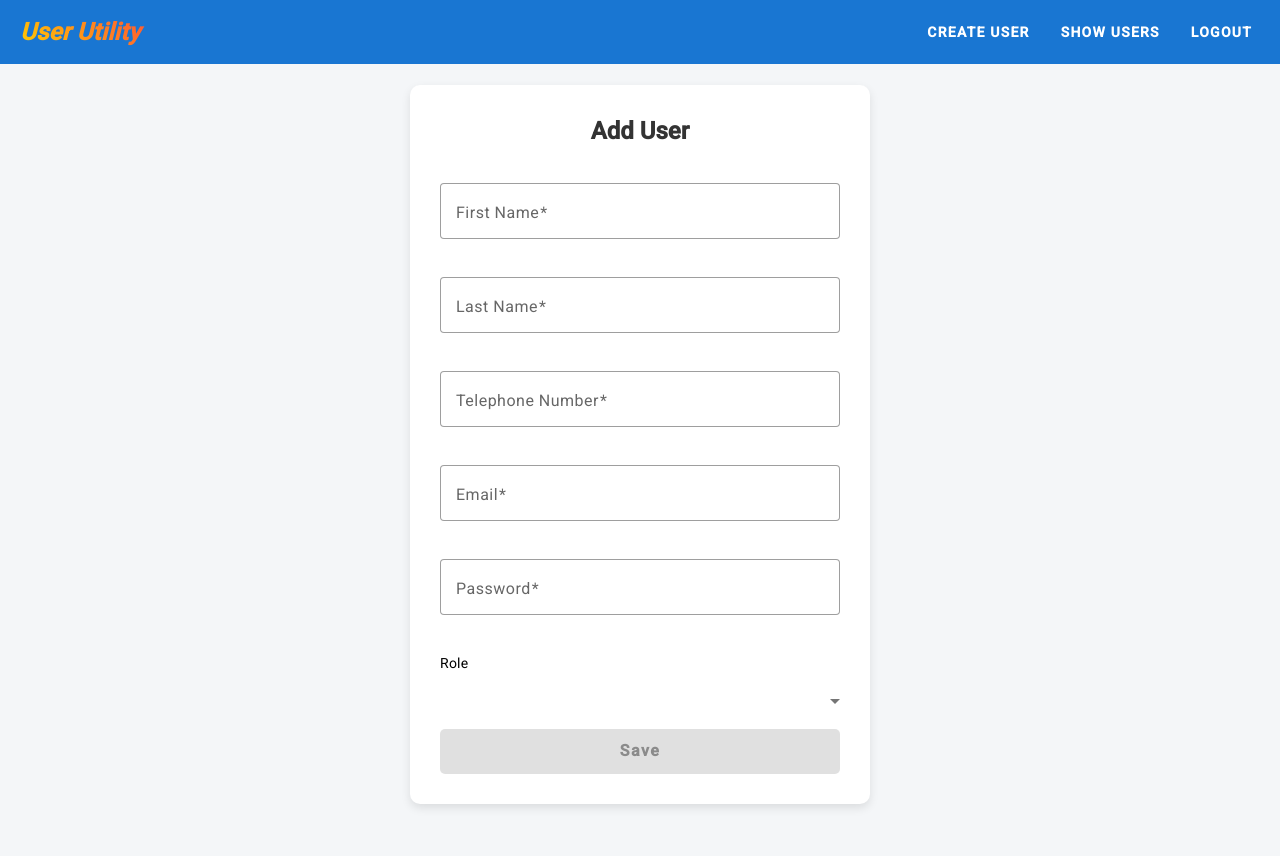
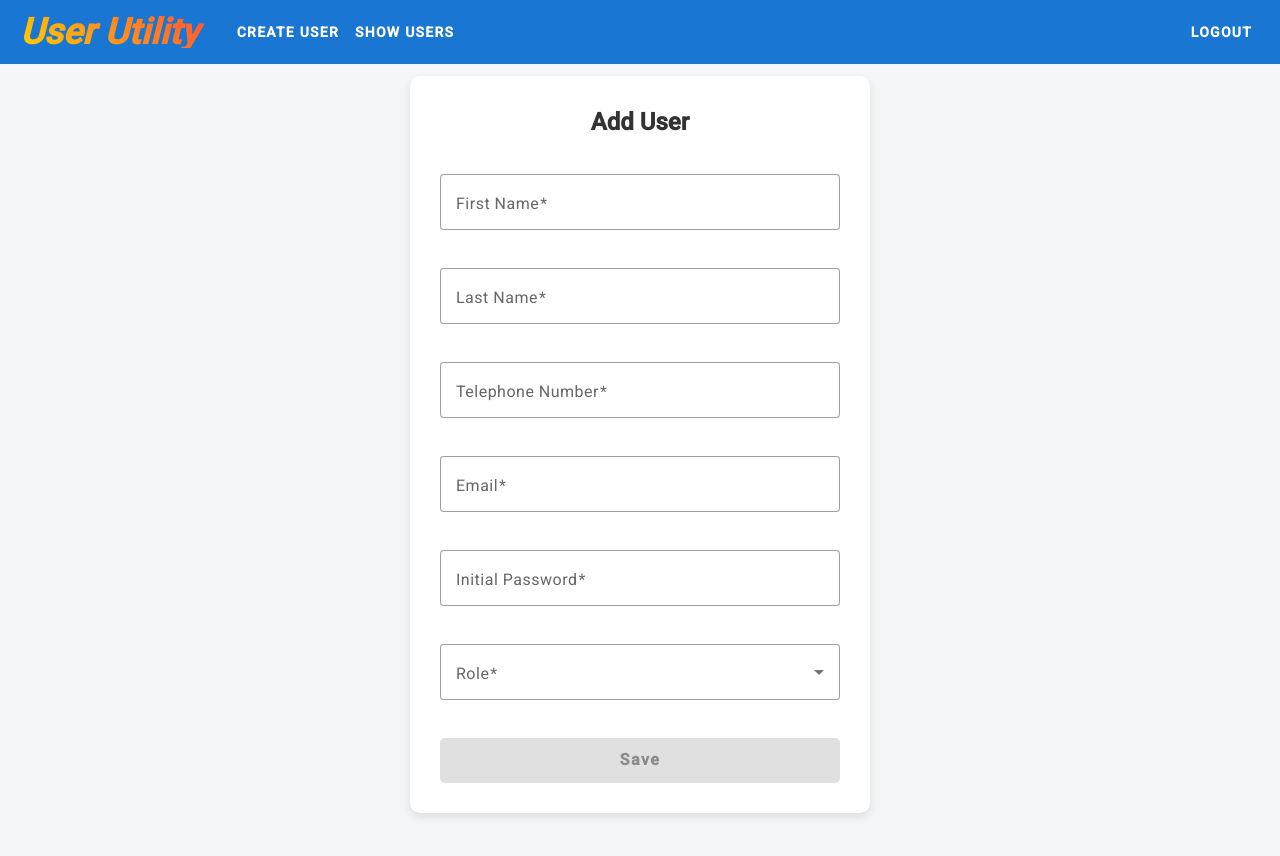
Before and after one commit to tsweet2/crud-frontend, an Angular app: page /user-form in a window 1280 px wide. Shown: the top 856 px of the page. Built offline with nearby package versions, Linux system fonts and the light colour scheme; no server answers; sample sign-in values are in the browser's storage.

Commit message:
ui fixes

```diff
--- a/src/app/app.component.html
+++ b/src/app/app.component.html
@@ -1,11 +1,14 @@
 <mat-toolbar class="toolbar">
   <span class="toolbar-title">User Utility</span>
-  <span class="spacer"></span>
-  <div class="menu-items">
+
+  <div class="menu-items-left">
     <a *ngIf="isAuthenticated()" mat-button class="menu-button" routerLink="/user-form">Create User</a>
     <a *ngIf="isAuthenticated()" mat-button class="menu-button" routerLink="/user-list">Show Users</a>
-    <button *ngIf="isAuthenticated()" mat-button class="menu-button" (click)="logout()">LOGOUT</button>
   </div>
+
+  <span class="spacer"></span>
+
+  <button *ngIf="isAuthenticated()" mat-button class="menu-button logout-button" (click)="logout()">LOGOUT</button>
 </mat-toolbar>
 
 <router-outlet></router-outlet>
--- a/src/app/app.component.scss
+++ b/src/app/app.component.scss
@@ -9,14 +9,15 @@
 }
 
 .toolbar-title {
-    font-size: 24px; /* Large and prominent */
+    font-size: 36px; /* Large and prominent */
     font-weight: bold; /* Stands out */
     background: linear-gradient(45deg, #ffcc00, #ff5733); /* Stylish gradient */
     background-clip: text;
     -webkit-background-clip: text;
     -webkit-text-fill-color: transparent; /* Apply gradient to text */
     font-style: italic; /* Elegant touch */
-    padding-right: 5px; /* Prevents cutting off the 'y' */
+    padding-right: 5px;
+    margin-right: 25px; /* Prevents cutting off the 'y' */
     display: inline-block; /* Ensures text is fully rendered */
 }
 
--- a/src/app/edit-user/edit-user.component.html
+++ b/src/app/edit-user/edit-user.component.html
@@ -18,8 +18,8 @@
     </mat-form-field>
 
     <mat-form-field appearance="outline" class="form-field">
-      <mat-label>Password</mat-label>
-      <input matInput type="password" [(ngModel)]="user.password" name="password" required>
+      <mat-label>Reset Initial Password</mat-label>
+      <input matInput type="password" [(ngModel)]="user.password" name="password">
     </mat-form-field>
 
     <mat-form-field appearance="outline" class="form-field">
--- a/src/app/user-form/user-form.component.html
+++ b/src/app/user-form/user-form.component.html
@@ -37,7 +37,7 @@
 
         <!-- ✅ Add Password Field -->
         <mat-form-field appearance="outline" class="field">
-            <mat-label>Password</mat-label>
+            <mat-label>Initial Password</mat-label>
             <input matInput type="password" id="password" required [(ngModel)]="user.password" name="password" #password="ngModel">
             <mat-error *ngIf="password.invalid && (password.dirty || password.touched)">
                 <div *ngIf="password.errors?.['required']">Password is required.</div>
@@ -46,16 +46,16 @@
 
         <!-- ✅ Add Role Dropdown -->
 
+        <mat-form-field appearance="outline" style="width: 100%;">
             <mat-label>Role</mat-label>
             <mat-select [(ngModel)]="user.role" name="role" required #role="ngModel">
-                <mat-option value="USER">User</mat-option>
-                <mat-option value="ADMIN">Admin</mat-option>
+              <mat-option value="USER">User</mat-option>
+              <mat-option value="ADMIN">Admin</mat-option>
             </mat-select>
+          </mat-form-field>
             <mat-error *ngIf="role.invalid && (role.dirty || role.touched)">
                 <div *ngIf="role.errors?.['required']">Role is required.</div>
             </mat-error>
-
-
             <button mat-raised-button color="primary" type="submit" class="submit-btn" [disabled]="isSubmitting || userForm.invalid">
                 {{ isSubmitting ? 'Saving...' : 'Save' }}
               </button>
```
